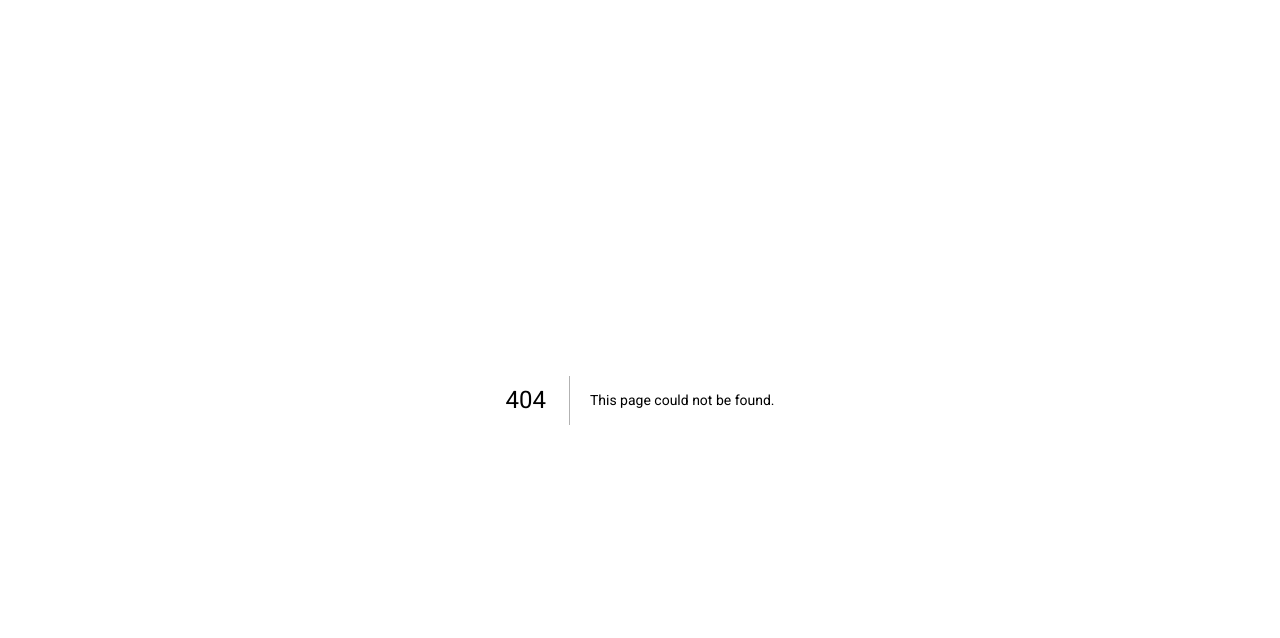
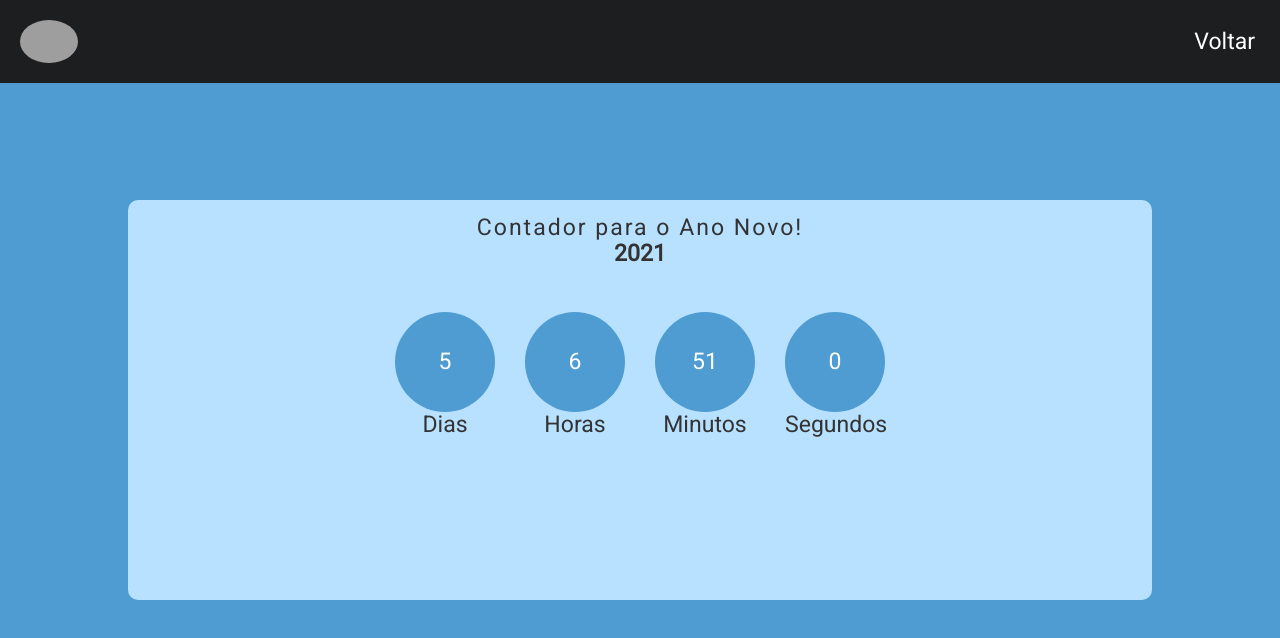
Before and after one commit to GabrielFS13/teste-nextJS, a Next.js app: page /Countdown in a window 1280 px wide. Before the commit this address had no page. Shown: the top 638 px of the page. Built offline with nearby package versions, Linux system fonts and the light colour scheme; grey boxes are pictures that could not be loaded.

Commit message:
Fim de ano, countdown

```diff
--- /dev/null
+++ b/src/pages/Countdown.js
@@ -0,0 +1,50 @@
+import {CountDiv} from '../styles/countdown'
+import Menu from './components/Menu/index';
+
+export default function Countdown(){
+
+    var countDate = new Date('Jan 1, 2021, 00:00:00').getTime();
+
+    function newYear(){
+        var now = new Date().getTime();
+
+        var gap = countDate - now;
+
+        var second = 1000;
+        var minute = second * 60;
+        var hours = minute * 60;
+        var day = hours * 24;
+
+        var d = Math.floor(gap / (day));
+        var h = Math.floor(gap % (day) / (hours));
+        var m = Math.floor(gap % (hours) / minute);
+        var s = Math.floor(gap % (minute) / second);
+
+        document.getElementById('dia').innerText = d;
+        document.getElementById('horas').innerText = h;
+        document.getElementById('minutos').innerText = m;
+        document.getElementById('segundos').innerText = s;
+    }
+
+    setInterval(function (){
+        newYear();
+    },1000)
+
+
+    return(
+        <>
+            <CountDiv>
+                <Menu />
+                <div className="container">
+                    <h2><span>Contador para o Ano Novo!</span> 2021</h2>
+                    <div className="countdown">
+                        <div id="dia">NA</div>
+                        <div id="horas">NA</div>
+                        <div id="minutos">NA</div>
+                        <div id="segundos">NA</div>
+                    </div>
+                </div>
+            </CountDiv>
+        </>
+    )
+}
--- a/src/pages/components/Header/index.js
+++ b/src/pages/components/Header/index.js
@@ -16,6 +16,9 @@ export default function Header(){
             <Link href="/Grid3">
                 <Button>Grid exemple 3</Button>
             </Link>
+            <Link href="/Countdown">
+                <Button>Contador Ano Novo</Button>
+            </Link>
         </div>
     )
 }
--- /dev/null
+++ b/src/styles/countdown.js
@@ -0,0 +1,92 @@
+import styled from 'styled-components'
+import React from 'react'
+//Isso para evitar erro no deploy na Vercel
+export default function react(){
+    return( <div></div>)
+}
+
+export const CountDiv = styled.div`
+
+  .container{
+      position: absolute;
+      top: 50%;
+      left: 50%;
+      transform: translate(-50%,-50%);
+      background-color: #B8E1FF;
+      padding: 10px;
+      border-radius: 10px;
+      width: 80%;
+      height: 50%;
+  }
+
+  .container h2{
+      text-align: center;
+      font-style: 20em;
+      line-height: 0.7em;
+      color: #333;
+  }
+  .container h2 span{
+      display: block;
+      font-weight: 300;
+      letter-spacing: 2px;
+      font-size: 1em;
+      padding: 10px;
+  }
+
+  .countdown{
+      display: flex;
+      margin-top: 50px;
+      text-align: center;
+      justify-content: center;
+  }
+
+  .countdown div{
+      position: relative;
+      width: 100px;
+      height: 100px;
+      line-height: 100px;
+      text-align: center;
+      background-color: #4e9cd1;
+      color: #FFF;
+      margin: 0 15px;
+      font-style: 3em;
+      font-weight: 500;
+      border-radius: 50%;
+  }
+
+  .countdown div:before{
+      content: '';
+      position: absolute;
+      bottom: -30px;
+      left: 0;
+      width: 100%;
+      height: 35px;
+      color: #333;
+      font-style: 0.35em;
+      line-height: 35px;
+      font-weight: 300px;
+  }
+
+  .countdown div#dia:before{
+
+    content: 'Dias';
+
+  }
+  .countdown div#horas:before{
+
+    content: 'Horas';
+
+    }
+    .countdown div#minutos:before{
+
+content: 'Minutos';
+
+}
+.countdown div#segundos:before{
+
+content: 'Segundos';
+
+}
+
+
+`
```
